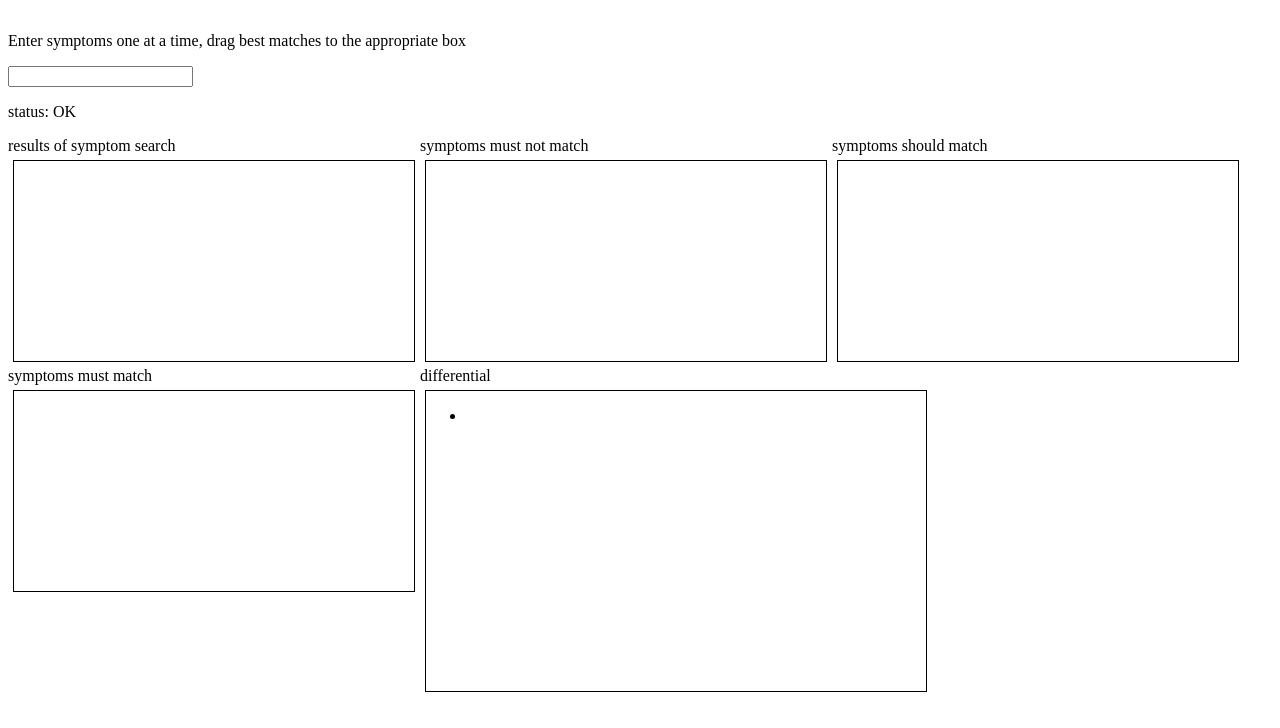
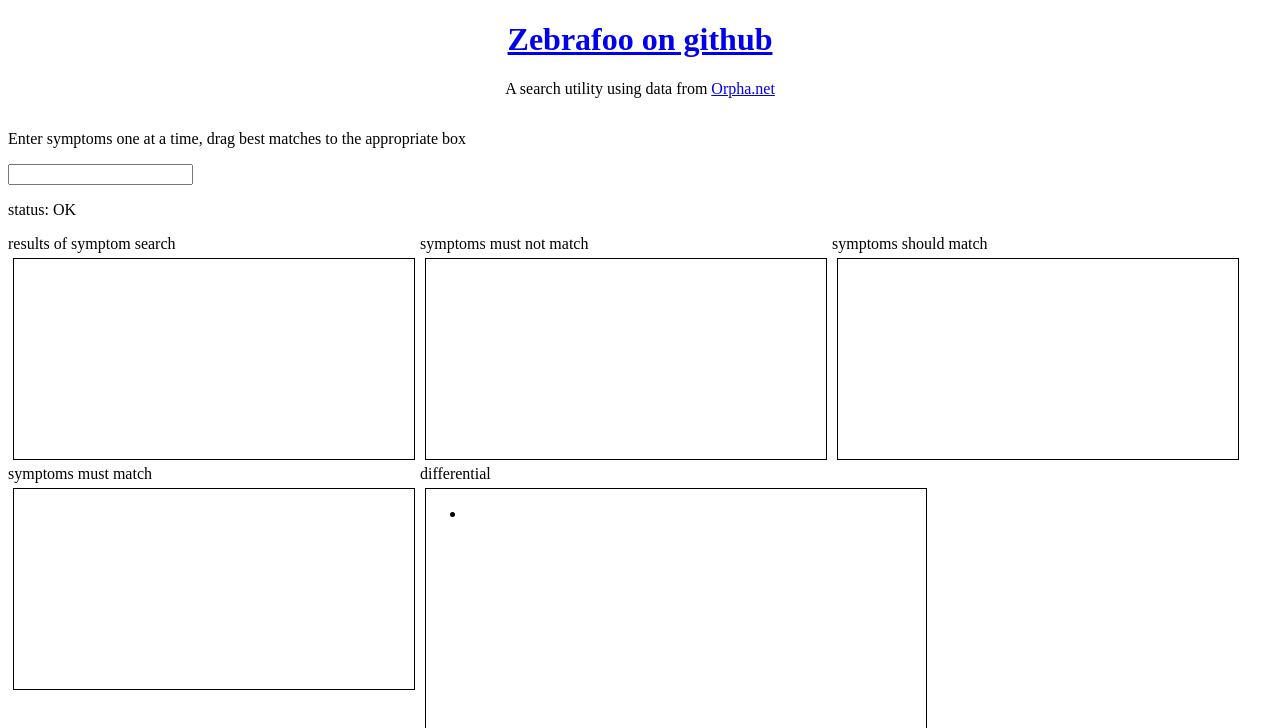
Before and after one commit to aliber4079/zebrafoo, a Next.js app: page / in a window 1280 px wide. Shown: the top 728 px of the page. Built offline with nearby package versions, Linux system fonts and the light colour scheme.

Commit message:
labeling

```diff
--- a/pages/index.jsx
+++ b/pages/index.jsx
@@ -52,6 +52,10 @@ export default function HomePage() {
 	}
 	return(
 		<>
+		<div style={{textAlign:"center"}}>
+		<h1><a href="https://github.com/aliber4079/zebrafoo">Zebrafoo on github</a></h1>
+		A search utility using data from <a href="https://www.orpha.net/consor/cgi-bin/Disease.php?lng=EN">Orpha.net</a>
+		</div>
 		<QueryBox beginSearch={beginSearch} queryStatus={queryStatus}/>
 	    	<SymptomsHolder title="results of symptom search" id="proposed" dragDrop={dragDrop} symptomsHolder={symptomsHolder} setSymptomsHolder={setSymptomsHolder} />
 	    	<SymptomsHolder title="symptoms must not match" id="symptoms_must_not" dragDrop={dragDrop} symptomsHolder={symptomsHolder} setSymptomsHolder={setSymptomsHolder} />
```
